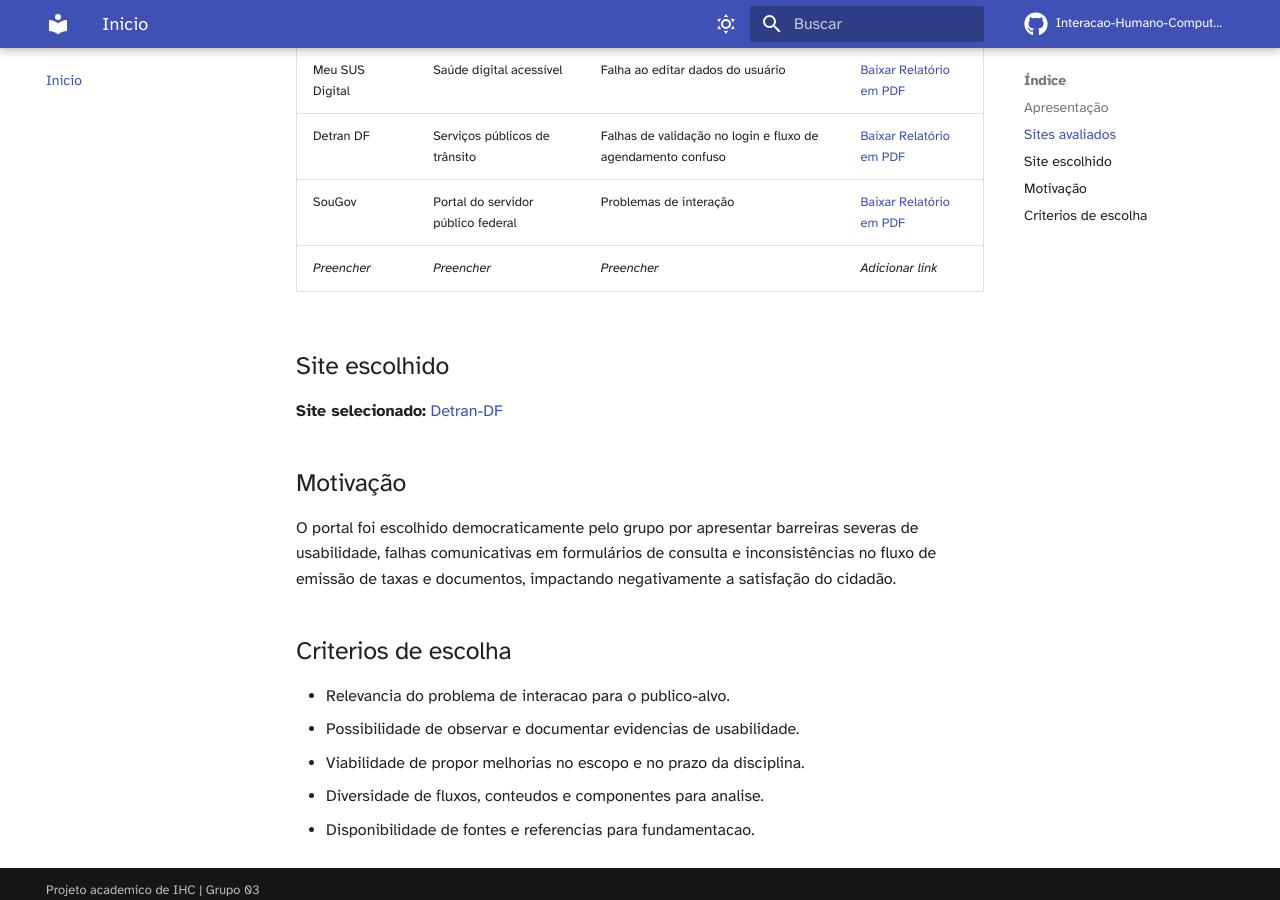
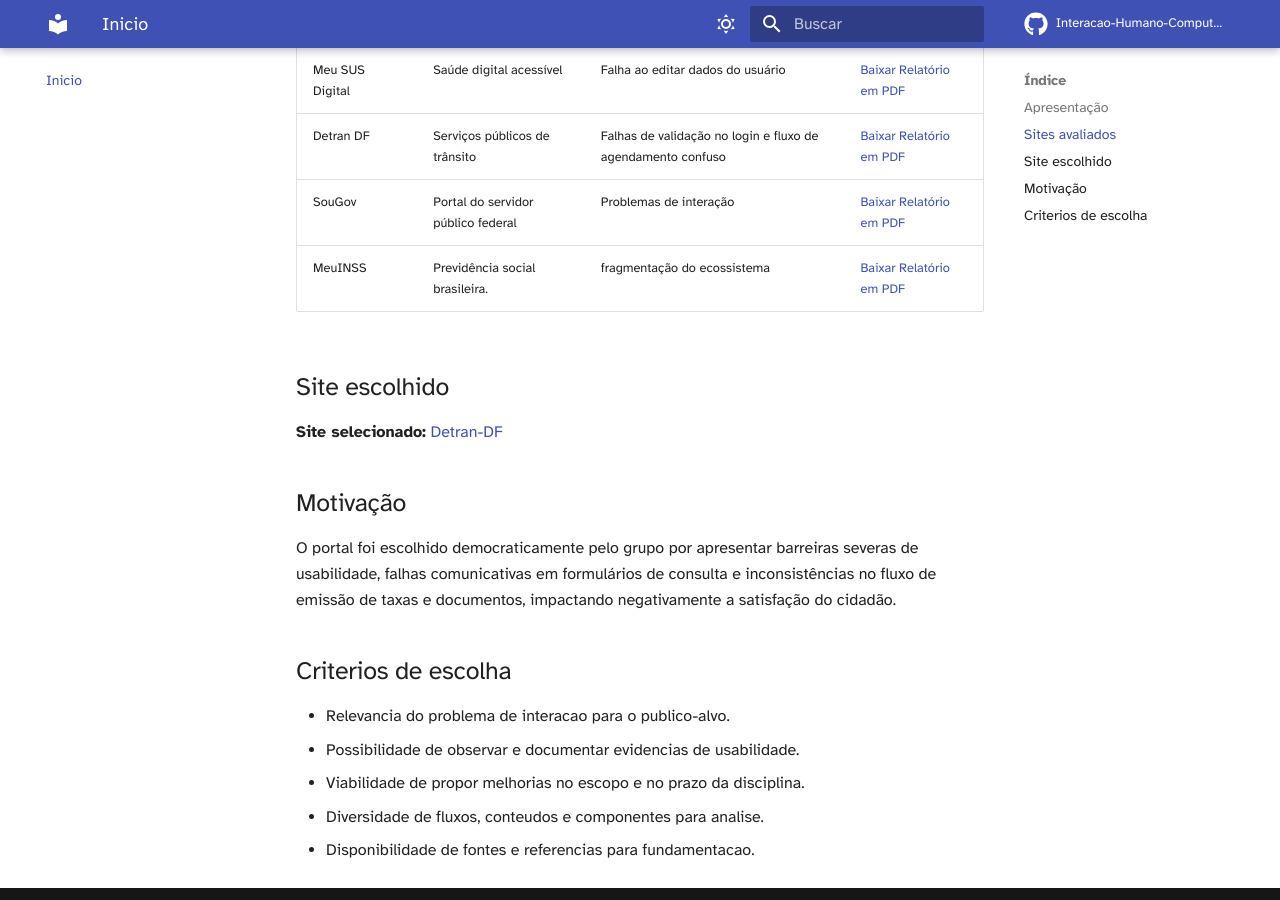
Before and after one commit to Interacao-Humano-Computador/2026.2-Grupo03, an MkDocs documentation site: the page built from docs/index.md, in a window 1280 px wide and 900 px high, scrolled down 536 px. Built offline with MkDocs 1.6.1 and Material for MkDocs 9.7.7, drawn with Linux system fonts in a browser that asks for light colours; comment, search, counter and statistics services are not loaded.

Commit message:
docs: ajustes de pastas e sites avaliados

```diff
--- a/docs/index.md
+++ b/docs/index.md
@@ -12,7 +12,7 @@ Este site documenta de forma rastreável e acessível o projeto acadêmico de In
 | Meu SUS Digital | Saúde digital acessível | Falha ao editar dados do usuário |  [Baixar Relatório em PDF](./planejamento/sites%20avaliados/Henrique%20Schneider%20Fernandes%20da%20Rosa/avaliaoMeuSUSDigital.pdf) |
 |Detran DF | Serviços públicos de trânsito | Falhas de validação no login e fluxo de agendamento confuso | [Baixar Relatório em PDF](./planejamento/sites%20avaliados/João%20Vitor%20Tavares%20de%20Sá%20Lima/PlojetoParteIndividualMetodoeAvalição.pdf) |
 | SouGov | Portal do servidor público federal | Problemas de interação | [Baixar Relatório em PDF](./planejamento/sites%20avaliados/João%20Vitor%20Tavares%20de%20Sá%20Lima/SouGovMetodoeAvalição.pdf) |
-| _Preencher_ | _Preencher_ | _Preencher_ | _Adicionar link_ |
+| MeuINSS | Previdência social brasileira. | fragmentação do ecossistema | [Baixar Relatório em PDF](./planejamento/sites%20avaliados/Camile%20Barbosa%20Gonzaga%20de%20Oliveira/PlojetoParteIndividualMetodoeAvalição%20(1).pdf) |
 
 ## Site escolhido
 
```
Also changed, not shown: docs/planejamento/processo-design.md (+1 -1 lines), 2 other files.
